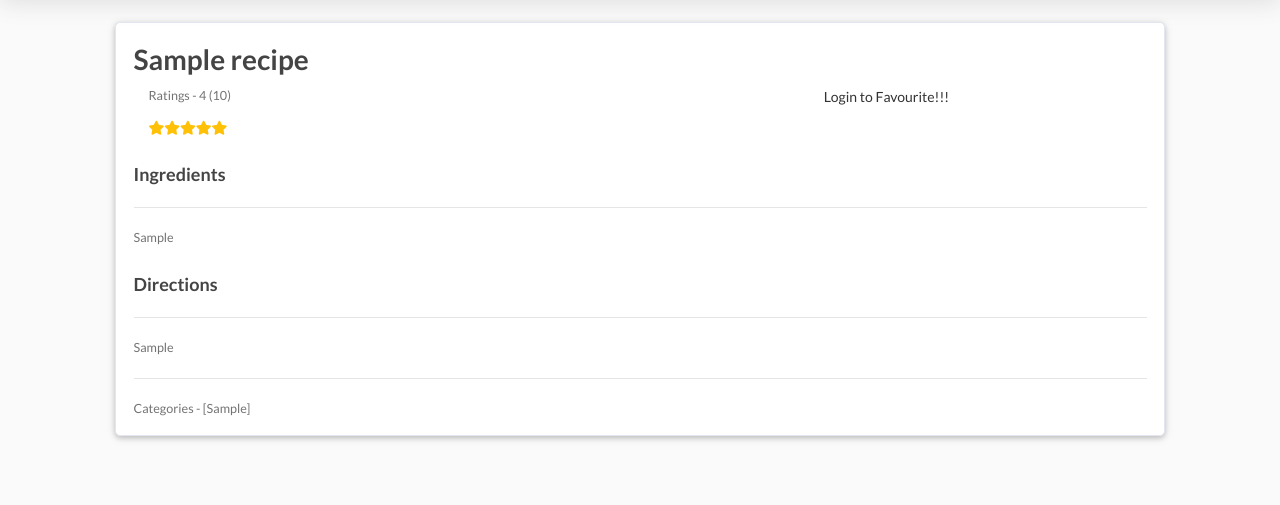
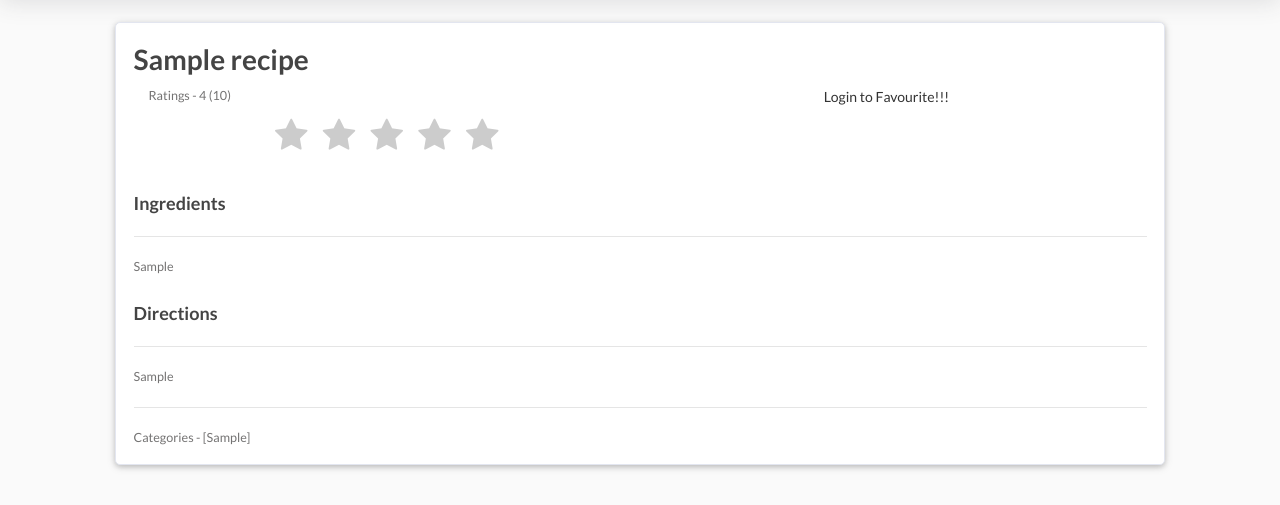
Before and after one commit to I3iGM0/RecipeRecommendationSystem, a Django app: page /recipes/1/ in a window 1280 px wide. Shown: the part 48-553 px from the top of the page. Run offline with Django 3.2, Linux system fonts and the light colour scheme; tables that the repository leaves empty hold one stand-in row (values such as "Sample post"); parts of the project's set-up code (start-up, migrations or seed data) failed here and were passed over; some libraries are stand-ins or nearby versions.

Commit message:
Adding ratings function

```diff
--- a/HealthyLiving/models.py
+++ b/HealthyLiving/models.py
@@ -48,6 +48,20 @@ class Favourites(models.Model):
     class Meta:
         ordering = ('-Date',)
 
+class Rated(models.Model):
+    user = models.ForeignKey(User, on_delete=models.CASCADE)
+    recipeID = models.ForeignKey(Recipe, on_delete=models.CASCADE)
+    Date = models.DateField(blank=False, null=True)
+    course = models.TextField(default="")
+    rating = models.IntegerField(default = 0)
+
+
+    def __str__(self):
+       return self.recipeID.Title
+
+    class Meta:
+        ordering = ('-rating',)
+
 class recommended(models.Model):
     user = models.ForeignKey(User, on_delete=models.CASCADE)
     recipeId = models.ForeignKey(Recipe, on_delete=models.CASCADE)
--- a/HealthyLiving/static/HealthyLiving/main.css
+++ b/HealthyLiving/static/HealthyLiving/main.css
@@ -278,3 +278,33 @@ form .btn-user {
 .fa-heart:hover{
    color:red !important;
 }
+
+/*Rating Widget*/
+/* Rating Star Widgets Style */
+.rating-stars ul {
+  list-style-type:none;
+  padding:0;
+
+  -moz-user-select:none;
+  -webkit-user-select:none;
+}
+.rating-stars ul > li.star {
+  display:inline-block;
+
+}
+
+/* Idle State of the stars */
+.rating-stars ul > li.star > i.fa {
+  font-size:2.5em; /* Change the size of the stars */
+  color:#ccc; /* Color on idle state */
+}
+
+/* Hover state of the stars */
+.rating-stars ul > li.star.hover > i.fa {
+  color:#FFCC36;
+}
+
+/* Selected state of the stars */
+.rating-stars ul > li.star.selected > i.fa {
+  color:#FF912C;
+}
--- a/HealthyLiving/templates/HealthyLiving/recipe_detail.html
+++ b/HealthyLiving/templates/HealthyLiving/recipe_detail.html
@@ -21,8 +21,25 @@
                 <p class="card-text">
                   Ratings - {{recipe.avgRating}} ({{recipe.totalRatings}})
                 </p>
-                <ul class="list-unstyled list-inline rating mb-0" id="stars">
-                </ul>
+                <div class='rating-stars text-center'>
+                  <ul id='stars'>
+                    <li class='star' title='Poor' data-value='1'>
+                      <i class='fa fa-star fa-fw'></i>
+                    </li>
+                    <li class='star' title='Fair' data-value='2'>
+                      <i class='fa fa-star fa-fw'></i>
+                    </li>
+                    <li class='star' title='Good' data-value='3'>
+                      <i class='fa fa-star fa-fw'></i>
+                    </li>
+                    <li class='star' title='Excellent' data-value='4'>
+                      <i class='fa fa-star fa-fw'></i>
+                    </li>
+                    <li class='star' title='WOW!!!' data-value='5'>
+                      <i class='fa fa-star fa-fw'></i>
+                    </li>
+                  </ul>
+                </div>
              </div>
               <div class="col-2">
               </div>
@@ -60,6 +77,7 @@
     </div>
 
     <script>
+
       $(document).ready(function(){
 
         $.ajax({
@@ -87,18 +105,68 @@
             console.log(data)
           }
         })
-      });
+      })
 
       $(document).ready(function(){
-        if ({{recipe.avgRating}} <=0){
-          for(let i=0;i < 5; i++){
-            $("#stars").append('<li class="list-inline-item mr-0"><i class="fas fa-star "></i></li>')
+
+        /* 1. Hovering stars */
+        $('#stars li').on('mouseover', function(){
+          var onStar = parseInt($(this).data('value'), 10); // The star currently mouse on
+
+          // Now highlight all the stars that's not after the current hovered star
+          $(this).parent().children('li.star').each(function(e){
+            if (e < onStar) {
+              $(this).addClass('hover');
+            }
+            else {
+              $(this).removeClass('hover');
+            }
+          });
+
+        }).on('mouseout', function(){
+          $(this).parent().children('li.star').each(function(e){
+            $(this).removeClass('hover');
+          });
+        });
+
+
+        /* 2.When you click a star */
+        $('#stars li').on('click', function(){
+          var onStar = parseInt($(this).data('value'), 10); // The star currently selected
+          var stars = $(this).parent().children('li.star');
+
+          for (i = 0; i < stars.length; i++) {
+            $(stars[i]).removeClass('selected');
           }
-        }else{
-        for(let i=0;i < 5; i++){
-          $("#stars").append('<li class="list-inline-item mr-0"><i class="fas fa-star amber-text"></i></li>')
-        }}
-      })
 
+          for (i = 0; i < onStar; i++) {
+            $(stars[i]).addClass('selected');
+          }
+
+          var ValRated = parseInt($('#stars li.selected').last().data('value'), 10);
+
+            $.ajax({
+              url : "{% url 'rating' recipe.id %}",
+              method : "POST",
+              data : {
+                      "recipeID" : {{recipe.id}},
+                      "rating": ValRated,
+                      "csrfmiddlewaretoken" : "{{csrf_token}}"
+                     },
+              success : function (data){
+                console.log(data)
+              }
+            })
+
+          if (ValRated > 1) {
+              console.log("Thanks! You rated this " + ValRated + " stars.")
+          }
+          else {
+              console.log("We will improve ourselves. You rated this " + ValRated + " stars.")
+          }
+        });
+
+
+      });
     </script>
 {% endblock content %}
--- a/HealthyLiving/templates/HealthyLiving/recipes.html
+++ b/HealthyLiving/templates/HealthyLiving/recipes.html
@@ -2,7 +2,6 @@
 
 {% block content%}
   <div class="container">
-
     <div class="col-lg-12 mx-auto">
       <div class="p-5 rounded shadow">
         <h1 class="card-text" >Search for recipe!</h1>
--- a/HealthyLiving/urls.py
+++ b/HealthyLiving/urls.py
@@ -9,6 +9,7 @@ urlpatterns = [
     path('recipes/<int:pk>/', views.getRecipe, name='getRecipe'),
     path('recipes/<int:pk>/recentlyVisited', views.recentlyVisited, name='recentlyVisited'),
     path('recipes/<int:pk>/favourites', views.favourites, name='favourites'),
+    path('recipes/<int:pk>/rating', views.rating, name='rating'),
     path('healthdata/', views.healthdata, name='healthdata'),
     path('healthdata1/', views.healthdata1, name='healthdata1'),
     path('healthdata2/', views.healthdata2, name='healthdata2'),
--- a/HealthyLiving/views.py
+++ b/HealthyLiving/views.py
@@ -193,6 +193,30 @@ def favourites(request , pk):
             'recipe' : recipeName
         })
 
+def rating(request , pk):
+    user = request.user
+    recipe = Recipe.objects.get(pk = request.POST['recipeID'])
+    rating = request.POST['rating']
+    recipeName = recipe.Title
+    print(Rated.objects.all().order_by('-rating'))
+    reciperecord = Recipe.objects.get(pk=request.POST['recipeID'])
+    reciperecord.avgRating = rating  # change field
+    reciperecord.save() # this will update only
+    try:
+        #Check to see if the record exists by date to prevent duplicates
+        Rated.objects.get(recipeID = recipe ,user=request.user)
+        return JsonResponse({
+            'recieved' : 'Yes but record already exists',
+            'recipe' : recipeName
+        })
+    except Rated.DoesNotExist:
+        newrating = Rated(recipeID = recipe ,user=request.user,Date = datetime.now(), course = recipe.course, rating = rating )
+        newrating.save()
+        return JsonResponse({
+            'recieved' : 'Yes but record doesnt exist so create',
+            'recipe' : recipeName
+        })
+
 def getRecipe(request, pk):
     user = request.user
     recipe = Recipe.objects.get(pk = pk)
```
Also changed, not shown: HealthyLiving/migrations/0008_rated.py (added), HealthyLiving/migrations/0009_auto_20200423_1709.py (added), HealthyLiving/migrations/0010_auto_20200423_1712.py (added), HealthyLiving/migrations/0011_auto_20200423_1717.py (added), HealthyLiving/migrations/0012_auto_20200423_1719.py (added).
